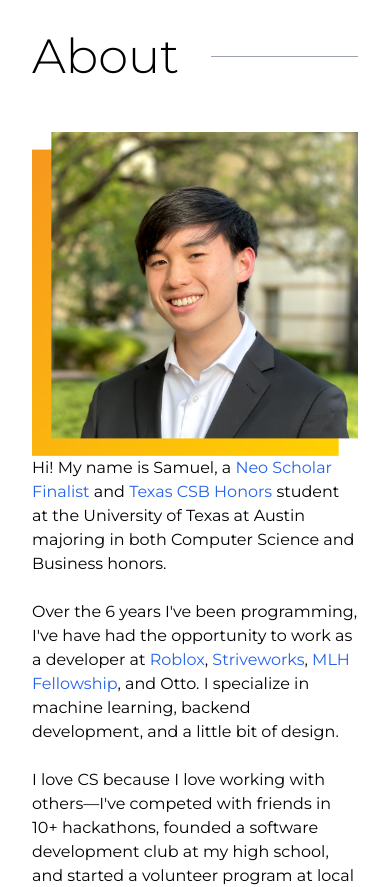
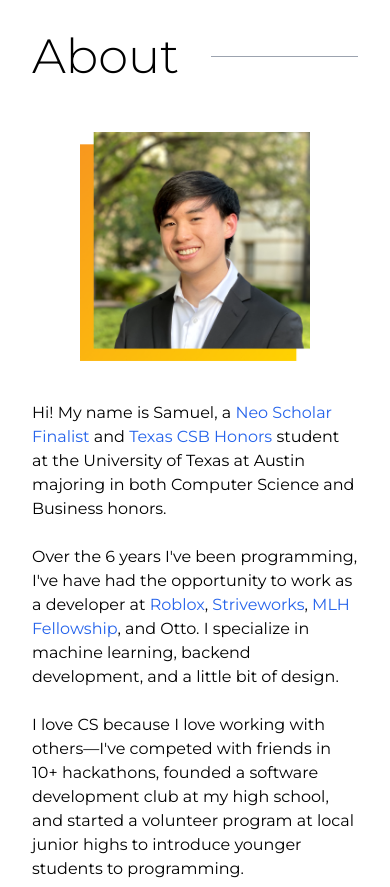
Before and after one commit to YuanSamuel/portfolio-site, a Next.js app: page / in a window 390 px wide. Shown: the part 880-1767 px from the top of the page. Built offline with nearby package versions, Linux system fonts and the light colour scheme.

Commit message:
update sizing

```diff
--- a/components/about.js
+++ b/components/about.js
@@ -17,11 +17,11 @@ export default function About() {
         <Image
           src="/profile_image.png"
           alt="Samuel Yuan"
-          width={340}
-          height={340}
+          width={230}
+          height={230}
           className="flex flex-auto"
         />
-        <div className="flex flex-auto md:m-0 md:ml-14 md:w-7/12">
+        <div className="flex flex-auto mt-10 md:mt-0 md:m-0 md:ml-14 md:w-7/12">
           <p className="md:text-lg">
             Hi! My name is Samuel, a
             {" "}
```
